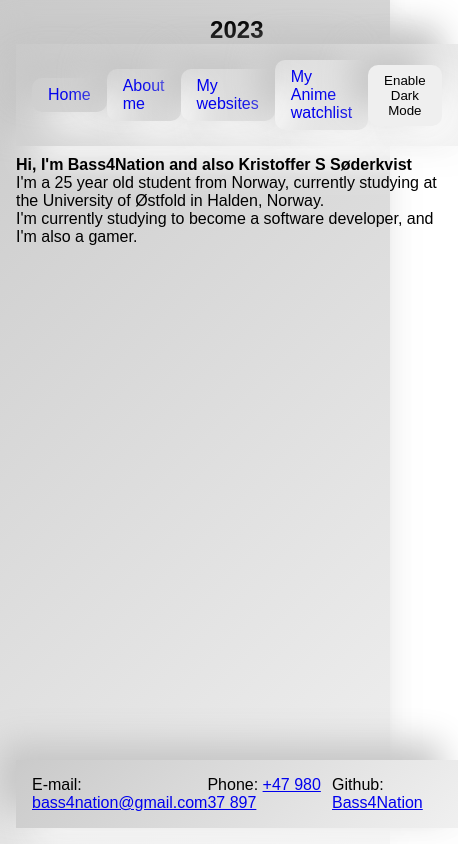
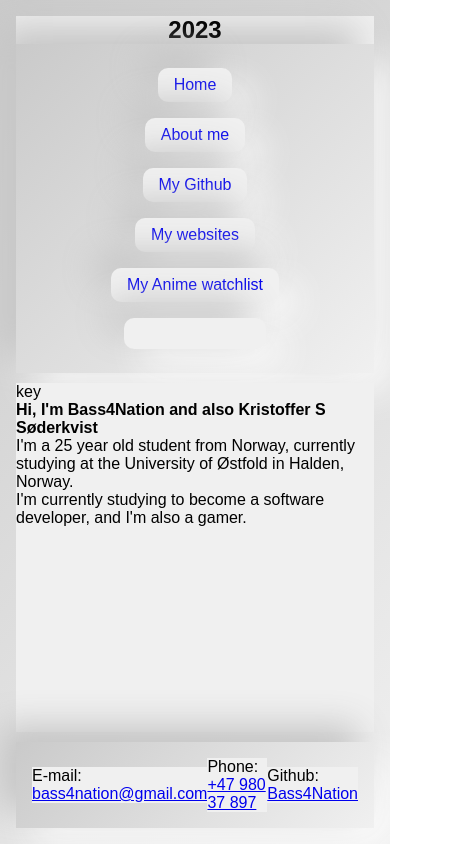
Before and after one commit to Bass4Nation/Bass4Nation.github.io, a Next.js app: page / in a window 390 px wide. Shown: the whole page, 458 px wide, since content can reach past the window. Built offline with nearby package versions, Linux system fonts and the light colour scheme; no server answers.

Commit message:
Github page + small mobil opt

```diff
--- a/components/Navbar.js
+++ b/components/Navbar.js
@@ -6,6 +6,7 @@ import style from "../styles/Navbar.module.css";
 const navItemList = [
   { name: "Home", href: "/" },
   { name: "About me", href: "/aboutme" },
+  { name: "My Github", href: "/github" },
   { name: "My websites", href: "/websites" },
   { name: "My Anime watchlist", href: "/anime" },
 ];
--- /dev/null
+++ b/i18n.js
@@ -0,0 +1,14 @@
+import i18n from 'i18next';
+import HttpApi from 'i18next-http-backend';
+
+i18n
+  .use(HttpApi)
+  .init({
+    fallbackLng: 'en',
+    debug: process.env.NODE_ENV !== 'production',
+    backend: {
+      loadPath: '/locales/{{lng}}/{{ns}}.json',
+    },
+  });
+
+export default i18n;
--- /dev/null
+++ b/locales/en.json
@@ -0,0 +1,3 @@
+{
+    "key": "Hello, World!"
+}
--- a/package.json
+++ b/package.json
@@ -17,6 +17,8 @@
     "eslint": "8.30.0",
     "eslint-config-next": "13.1.1",
     "graphql": "^16.6.0",
+    "i18next": "^22.4.9",
+    "i18next-http-backend": "^2.1.1",
     "next": "13.1.1",
     "react": "18.2.0",
     "react-dom": "18.2.0"
--- a/pages/index.js
+++ b/pages/index.js
@@ -2,6 +2,7 @@ import Image from 'next/image'
 import { Inter } from '@next/font/google'
 import style from '../styles/Index.module.css'
 import Headtitle from '../components/Headtitle'
+import i18n from '../i18n'
 
 const inter = Inter({ subsets: ['latin'] })
 
@@ -10,6 +11,9 @@ export default function Home() {
     <>
       <Headtitle title="Bass4Nation's portefolio site - bass4nation.github.io" />
       <main className={style.main}>
+        <section>
+          <p>{i18n.t('key')}</p>
+        </section>
         <section>
           <h1>Hi, I&apos;m Bass4Nation and also Kristoffer S Søderkvist</h1>
           <p>
--- a/styles/Layout.module.css
+++ b/styles/Layout.module.css
@@ -15,7 +15,6 @@
   --button-color: white;
 }
 
-
 .layout {
   display: grid;
   grid-template-columns: 1fr;
@@ -25,10 +24,26 @@
     "main"
     "footer";
   grid-gap: 10px;
-  background: linear-gradient(315deg, var(--bg-color-1), var(--bg-color-2) );
-  box-shadow: -17px -17px 35px var(--bg-color-shadow-1), 17px 17px 35px var(--bg-color-shadow-2);
+  background: linear-gradient(315deg, var(--bg-color-1), var(--bg-color-2));
+  box-shadow: -17px -17px 35px var(--bg-color-shadow-1),
+    17px 17px 35px var(--bg-color-shadow-2);
   padding: 1rem;
   height: 100vh;
 
   color: var(--text-color);
 }
+
+@media (min-width: 800px) {
+  .layout {
+    grid-template-columns: 1fr;
+    grid-template-rows: auto 1fr auto;
+    grid-template-areas:
+      "header "
+      "main "
+      "footer ";
+
+    grid-gap: 10px;
+    ;
+  }
+
+}
--- a/styles/Navbar.module.css
+++ b/styles/Navbar.module.css
@@ -1,3 +1,22 @@
+.root {
+  --bg-color-1: #f0f0f0;
+  --bg-color-2: #cacaca;
+  --bg-color-shadow-1: #c5c5c5;
+  --bg-color-shadow-2: #fbfbfb;
+  --text-color: black;
+  --button-color: black;
+}
+
+.darkmode {
+  --bg-color-1: #1e1e1e;
+  --bg-color-2: #0d0d0d;
+  --bg-color-shadow-1: #0a0a0a;
+  --bg-color-shadow-2: #2a2a2a;
+  --text-color: white;
+  --button-color: white;
+}
+
+
 .navigationPanel {
   display: flex;
   flex-direction: row;
@@ -28,4 +47,30 @@
   padding: 0.5rem 1rem;
   transition: 1s;
   border: none;
+  color: var(--bg-color-1);
 }
+
+.nav_button:hover {
+  box-shadow: -5px -5px 10px #c5c5c5;
+  transition: 1s;
+}
+
+/* Media queries for smaller screens */
+@media (max-width: 800px) {
+  .navigationPanel {
+    flex-direction: column;
+  }
+
+    .nav_item {
+        margin: 0.5rem 0;
+    }
+
+
+    .nav_button {
+        margin: 0.5rem 0;
+    }
+    .nav_button:hover {
+        box-shadow: -5px -5px 10px #c5c5c5;
+        transition: 1s;
+    }
+}
--- a/styles/globals.css
+++ b/styles/globals.css
@@ -1,6 +1,27 @@
+
+.root {
+    --bg-color-1: #f0f0f0;
+    --bg-color-2: #cacaca;
+    --bg-color-shadow-1: #c5c5c5;
+    --bg-color-shadow-2: #fbfbfb;
+    --text-color: black;
+    --button-color: black;
+}
+
+.darkmode {
+    --bg-color-1: #1e1e1e;
+    --bg-color-2: #0d0d0d;
+    --bg-color-shadow-1: #0a0a0a;
+    --bg-color-shadow-2: #2a2a2a;
+    --text-color: white;
+    --button-color: white;
+}
+
 *{
     margin: 0;
     padding: 0;
     box-sizing: border-box;
     font-family: 'Poppins', sans-serif;
+
+    background-color: var(--bg-color-1);
 }
```
Also changed, not shown: pages/github.js (added, +13 -0 lines), 1 other file (tests, documents, lock files or other folders). Lines whose indentation alone changed are shown as unchanged.
